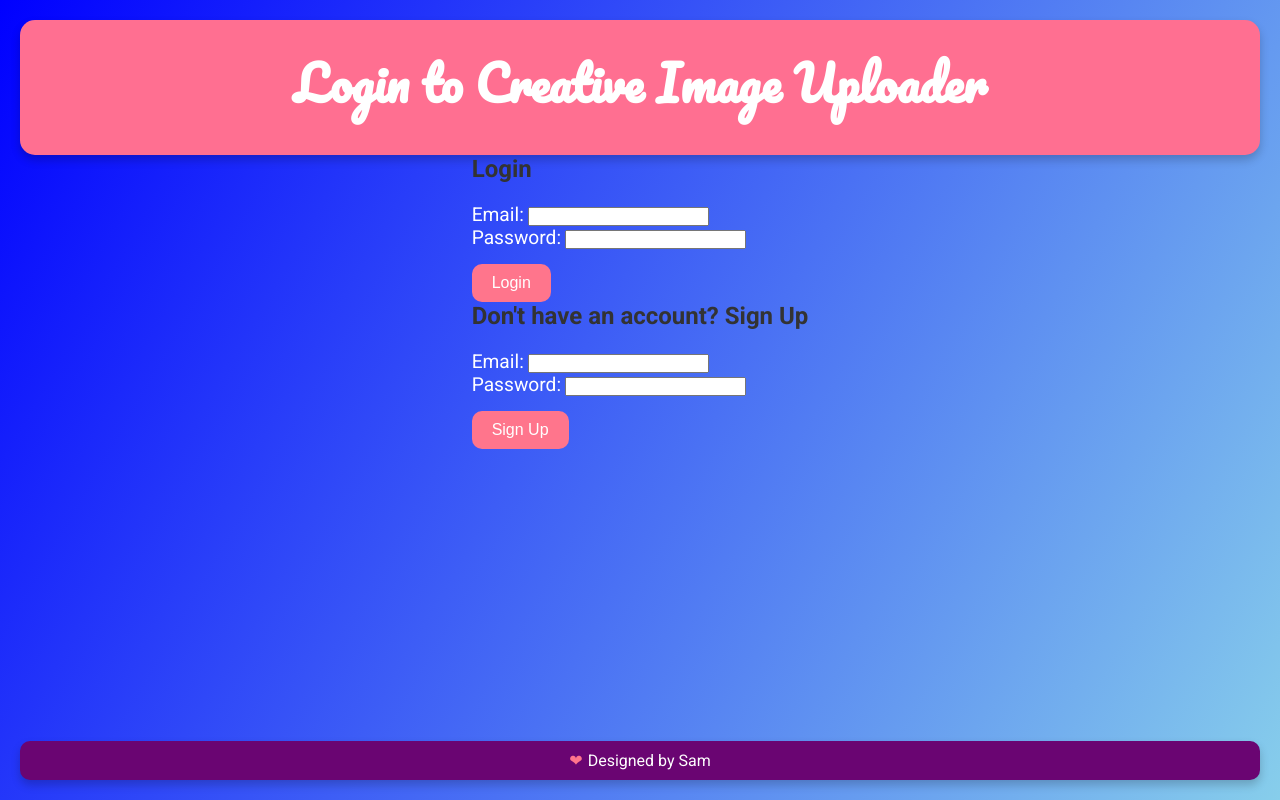
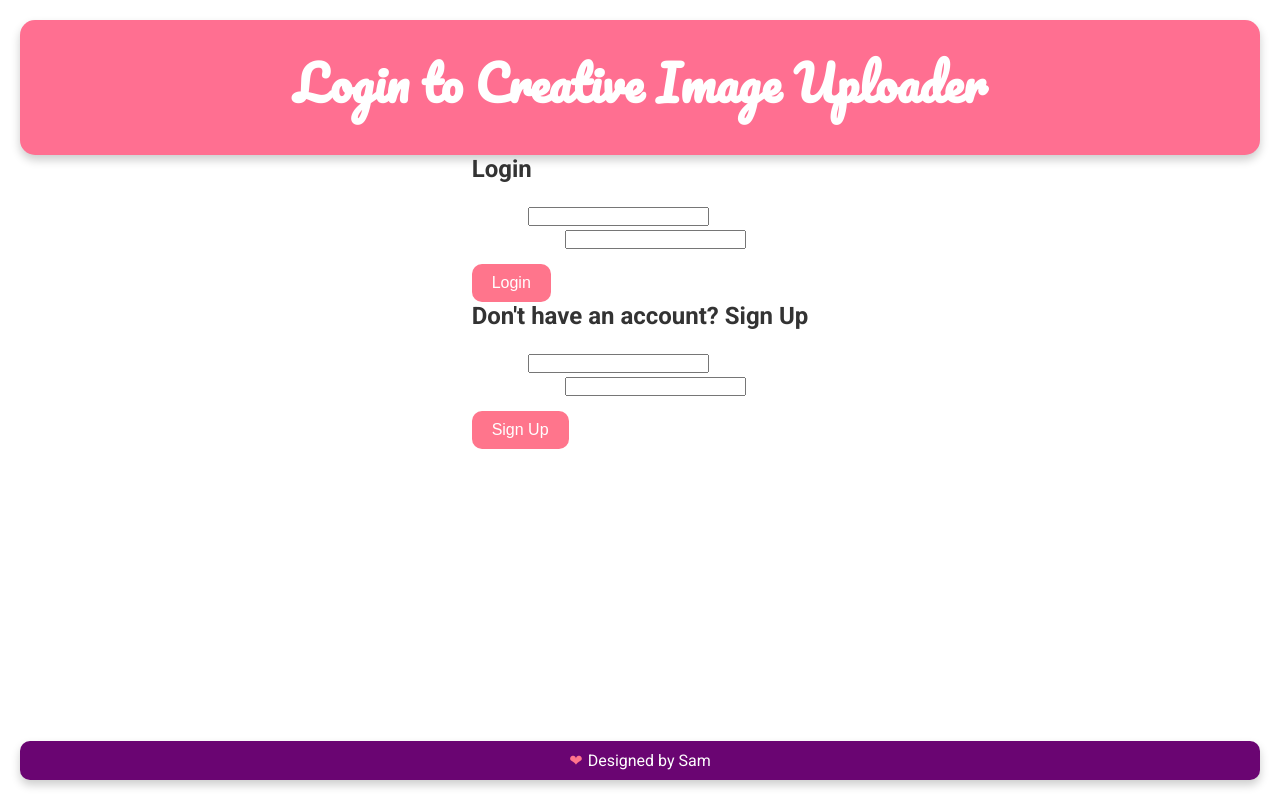
Before and after one commit to samyuktha1599/cloudProject, a Flask app: page / in a window 1280 px wide. Run offline with Flask 3, Linux system fonts and the light colour scheme.

Commit message:
Final2 commit

```diff
--- a/static/style.css
+++ b/static/style.css
@@ -8,7 +8,7 @@
 
 body {
     font-family: 'Roboto', sans-serif;
-    background: linear-gradient(120deg, #0000FF 0%, #87CEEB 100%);
+    background: linear-gradient(120deg, #0000FF 0%);
     color: #333;
     display: flex;
     flex-direction: column;
```
